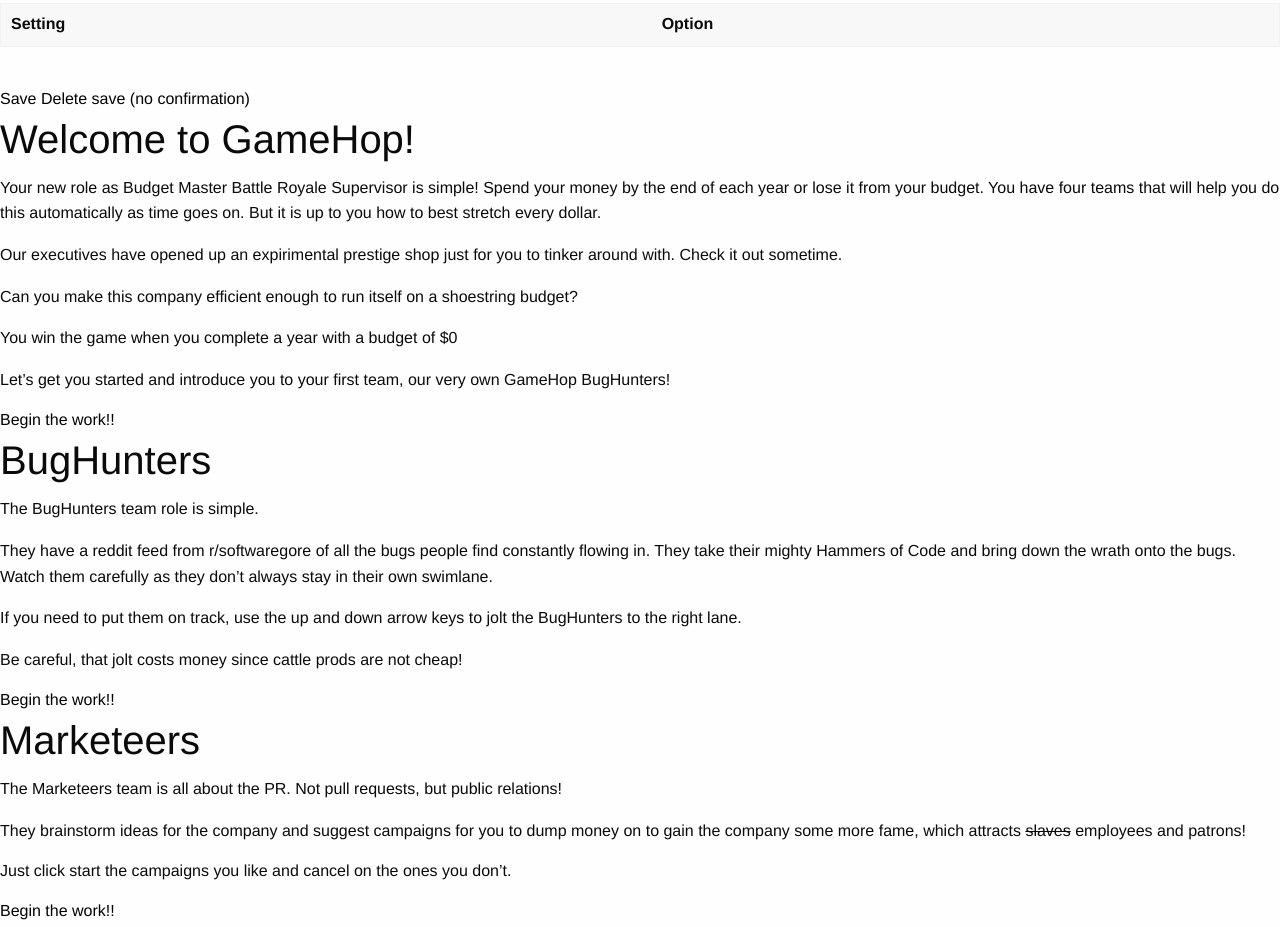
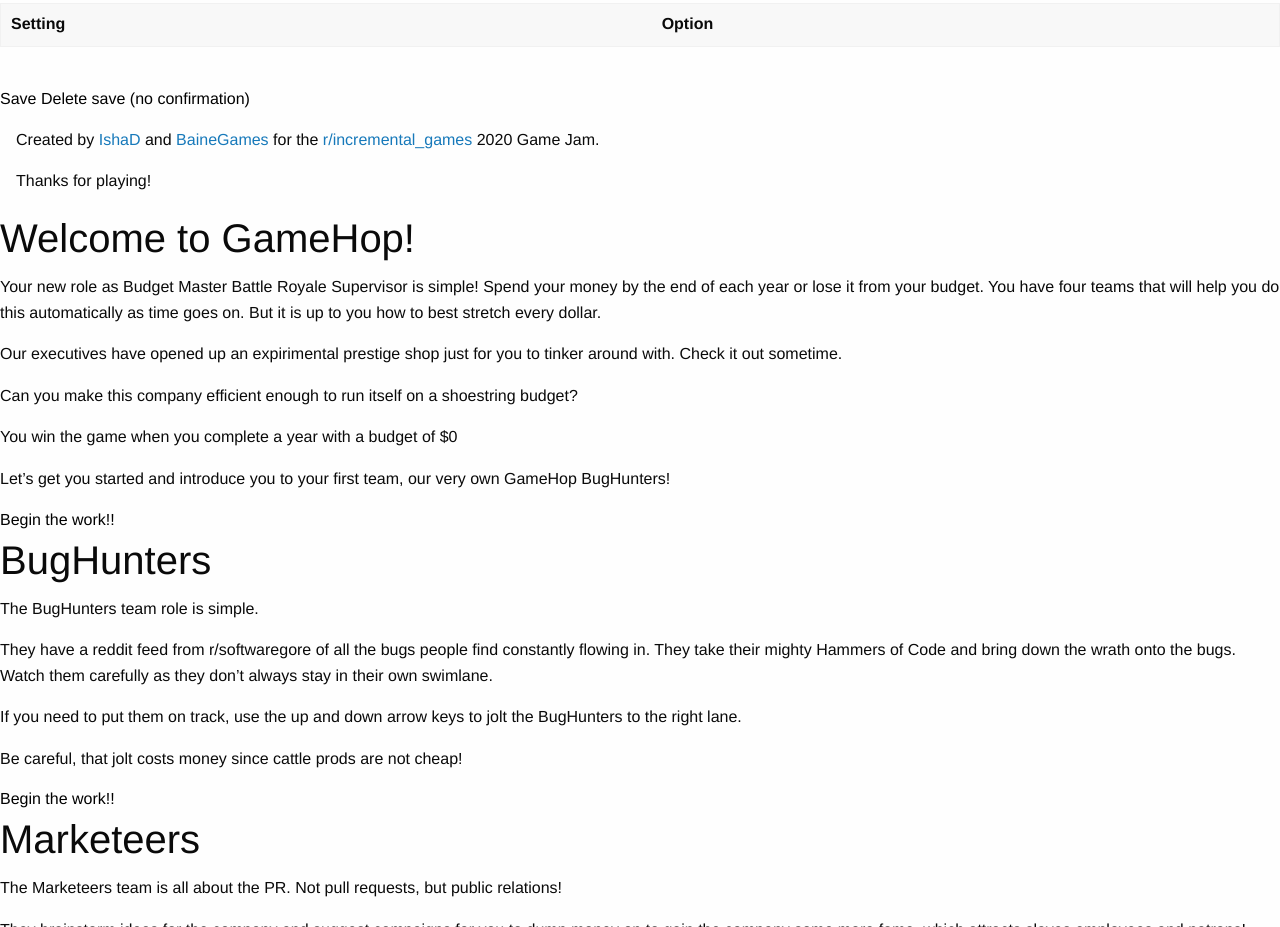
Before and after one commit to g1tyx/game-hop, a website: page src/index.html in a window 1280 px wide. Shown: the part 3299-4226 px from the top of the page. Drawn offline with nearby package versions, Linux system fonts and the light colour scheme; files that its build step writes are made by us from their sources; files whose address does not match are found by name.

Commit message:
Add a credits page

```diff
--- /dev/null
+++ b/src/credits.html
@@ -0,0 +1,6 @@
+<div style="margin:1rem;">
+
+    <p>Created by <a target="_blank" href="https://github.com/Ishadijcks">IshaD</a> and <a target="_blank" href="https://www.bainegames.live">BaineGames</a>
+        for the <a target="_blank" href="https://incremental_games.reddit.com/">r/incremental_games</a> 2020 Game Jam.</p>
+    <p>Thanks for playing!</p>
+</div>
--- a/src/index.html
+++ b/src/index.html
@@ -84,6 +84,9 @@
                 <%= require('html-loader!./engine/features/settings/settings.html') %>
                 <button data-bind="click: () => save()">Save</button>
                 <button data-bind="click: () => deleteSave()">Delete save (no confirmation)</button>
+
+                <%= require('html-loader!./credits.html') %>
+
             </div>
         </div>
     </div>
```
